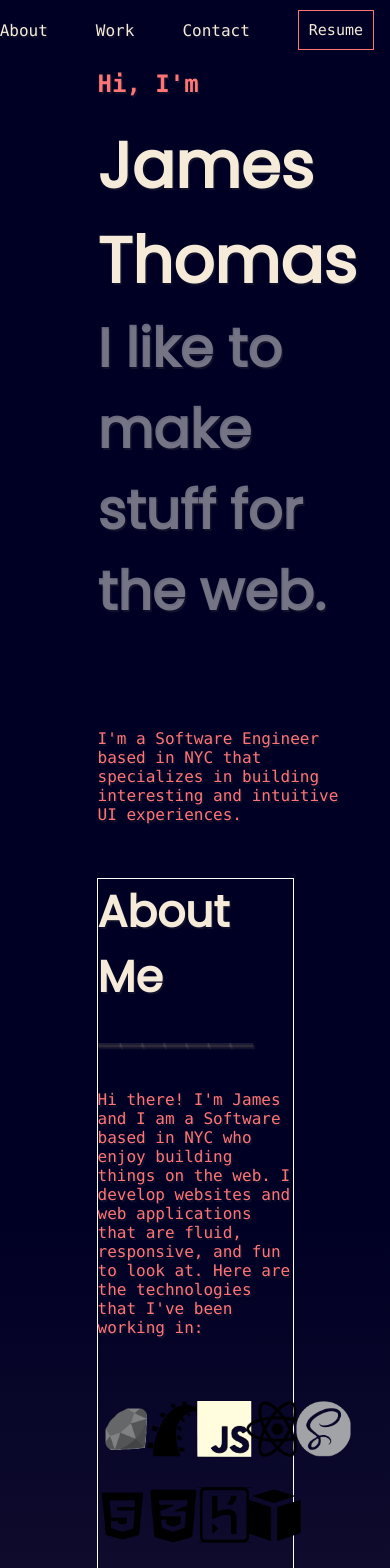
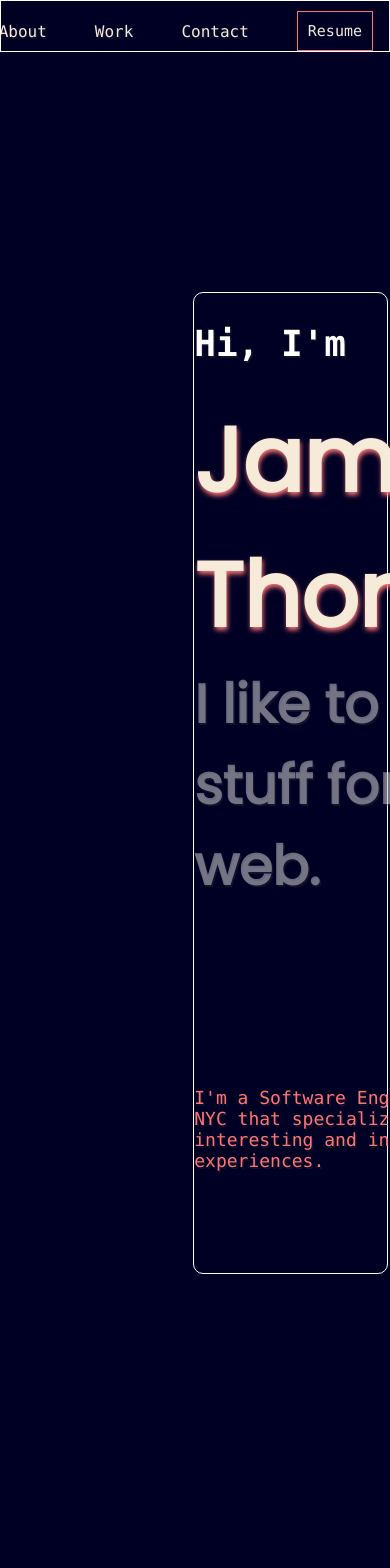
Before and after one commit to jtx007/personalWebsite, a React (Create React App) app: page / in a window 390 px wide. Shown: the top 1568 px of the page. Built offline with nearby package versions, Linux system fonts and the light colour scheme; a web font is replaced by a local one.

Commit message:
added a media query and use css grid to layout website

```diff
--- a/public/index.html
+++ b/public/index.html
@@ -22,7 +22,7 @@
       work correctly both with client-side routing and a non-root public URL.
       Learn how to configure a non-root public URL by running `npm run build`.
     -->
-    <title>James Thomas</title>
+    <title>James Thomas | Software Engineer</title>
   </head>
   <body>
     <noscript>
--- a/src/App.css
+++ b/src/App.css
@@ -1,5 +1,9 @@
 html {
     scroll-behavior: smooth;
+}
+
+* {
+    box-sizing: border-box;
 }
 
 
@@ -8,10 +12,19 @@ body {
     font-family: SF Mono, Lucida Console, Monaco, monospace;
     font-weight: 500;
     text-shadow: 1.5px 1.5px rgba(70, 65, 65, 0.26);
-    color: rgb(255, 117, 117);
+    color: rgb(255, 255, 255);
     margin: 0px;
     background-repeat: no-repeat;
     background-image: linear-gradient(rgb(0, 0, 36) 40%, rgba(25, 2, 36, 0.787));
+}
+
+.site-layout {
+    margin-top: 15rem;
+    display: grid;
+    grid-row-gap: 30rem;
+    grid-template-rows: auto;
+    grid-template-columns: auto;
+    padding-bottom: 10rem;
 }
 
 .name {
@@ -20,9 +33,10 @@ sans-serif;
 
 font-weight: bolder;
 color: rgb(245, 235, 216);
-font-size: 64px;
+font-size: 90px;
 padding: 0;
 margin: 0;
+text-shadow: 1px 3px 5px rgb(255, 117, 117);
 }
 
 .header {
@@ -45,9 +59,11 @@ margin: 0;
     font-size: 44px;
     padding: 0;
     margin: 0;
-    position: relative;
-    bottom: 100px;
-    left: 100px;
+
+}
+
+.greeting {
+    font-size: 36px;
 }
 
 .title-line {
@@ -66,13 +82,18 @@ margin: 0;
 
 }
 
+.intro-blurb {
+    color: rgb(255, 117, 117);
+    font-size: 18px;
+}
+
 
 .link-bar {
     display: flex;
     justify-content: flex-end;
     align-items: center;
     padding-top: 10px;
-
+    border: 1px solid white;
 
 }
 
@@ -138,7 +159,8 @@ a:hover {
     display: flex;
     flex-flow: column wrap;
     text-align: left;
-    width: 50%;
+    border: 1px solid white;
+    width: 50vw;
     margin: 0 auto;
 
 }
@@ -148,12 +170,30 @@ a:hover {
 
 .aboutskills-container {
     color: rgb(255, 117, 117);
-    width: 50%;
+
     border: 1px solid white;
+    width: 50vw;
     margin: 0 auto;
-
 }
 
+.skills-container {
+    display: flex;
+    flex-flow: row wrap;
+    justify-content: space-around;
+    margin-top: 5rem;
+    margin-bottom: 5rem;
+}
+
+.skills-container figure {
+    flex: 0 0 10%;
+}
+
+
+figure {
+    margin: 0;
+    padding: 0;
+    text-align: center;
+}
 
 
 
@@ -169,16 +209,14 @@ a:hover {
 
 
 .about-me-blurb {
-    margin: 0 auto;
-    max-width: 30rem;
     text-align: center;
 }
 
 
 
 .projects-header {
+    margin-top: 5rem;
     padding-top: 2rem;
-    margin: 0 auto;
     border: 1px solid white;
 }
 
@@ -203,15 +241,8 @@ a:hover {
 
 
 .project-description {
-    background-color: rgba(66, 12, 66, 0.644);
+    background-color: rgb(4, 10, 46);
 
-}
-.skills-container {
-    margin: 4rem auto;
-    display: grid;
-    max-width: 20rem;
-    grid-gap: 30px;
-    grid-template-columns: 10% 10% 10% 10% 10%;
 }
 
 .icon {
@@ -223,3 +254,42 @@ a:hover {
     width: 200px;
     border-radius: 10px;
 }
+
+
+/* Iphone X/XS screen sizes */
+@media screen and (max-width: 375px ) {
+    .site-layout {
+        grid-row-gap: 10rem;
+    }
+
+    .top-container {
+        margin-top: -5rem;
+        width: 100vw;
+    }
+
+    .link-bar {
+        justify-content: space-around;
+        font-size: 13px;
+    }
+
+    .button-link {
+        font-size: 13px;
+        padding: 6px;
+        width: 60px;
+    }
+
+    button {
+        margin-left: 0;
+        margin-right: 0;
+    }
+
+    .link-bar .nav-link,
+    button {
+        margin-left: 0;
+        margin-right: 0;
+    }
+
+    .aboutskills-container {
+        width: 100vw;
+    }
+}
--- a/src/App.js
+++ b/src/App.js
@@ -1,5 +1,4 @@
 import React, { Component } from 'react';
-import ReactDOM from 'react-dom';
 
 import FirstComponent from './components/FirstComponent'
 import AboutContainer from './components/AboutContainer.js'
@@ -9,29 +8,18 @@ import './App.css';
 
 class App extends Component {
 
-  componentDidUpdate() {
-    ReactDOM.findDOMNode(this).scrollTop = 0
-  }
 
-  state = {
-    addShadowClass: false
-  }
-
-  addShadowClass = () => {
-    this.setState({
-      addShadowClass: true
-    })
-  }
 
 
   render() {
-    console.log(this.state.addShadowClass)
     return (
-      <div onScroll={this.addShadowClass} >
-        <LinkBar shadowClass={this.state.addShadowClass} />
-        <FirstComponent/>
-        <AboutContainer/>
-        <ProjectContainer/>
+      <div>
+        <LinkBar/>
+        <div class="site-layout">
+          <FirstComponent/>
+          <AboutContainer/>
+          <ProjectContainer/>
+        </div>
       </div>
 
     )
--- a/src/components/AboutContainer.js
+++ b/src/components/AboutContainer.js
@@ -4,10 +4,12 @@ import SkillsContainer from './SkillsContainer'
 export default class AboutContainer extends Component {
     render () {
         return (
-            <div className="aboutskills-container">
+            < div className ="aboutskills-container"
+            id="about-me-blurb"
+            >
                     <div>
                             < h2 className = "header"> About Me <span className="title-line">⎯⎯⎯⎯⎯⎯⎯</span></h2>
-                        <div id="about-me-blurb">
+                        <div>
                             <p>Hi there! I'm James and I am a Software based in NYC who enjoy building things on the web. I develop websites and web applications that are fluid, responsive, and fun to look at. Here are the technologies that I've been working in:</p>
                         </div>
                         <SkillsContainer/>
--- a/src/components/FirstComponent.js
+++ b/src/components/FirstComponent.js
@@ -6,8 +6,8 @@ export default class FirstComponent extends Component {
         <div>
 
                 <div className="top-container">
-                    <h2>Hi, I'm </h2>
-                    <h1 className="name">James Thomas</h1>
+                    <h2 className="greeting">Hi, I'm </h2>
+                    <h1 className="name">James Thomas.</h1>
                     <h2 className="tagline">I like to make stuff for the web.</h2>
                     <div className="intro-blurb">
                         < p > I'm a Software Engineer based in NYC that specializes in building interesting and intuitive UI experiences.</p>
--- a/src/components/SkillsContainer.js
+++ b/src/components/SkillsContainer.js
@@ -13,15 +13,42 @@ export default class SkillsContainer extends Component {
     render () {
         return (
             <div className="skills-container">
+                <figure>
                     <img className="icon" alt="ruby" src={rubyicon}/>
+                    <figcaption>Ruby</figcaption>
+                </figure>
+                <figure>
                     <img className="icon" alt="rails" src={railsicon} />
+                    <figcaption>Ruby On Rails</figcaption>
+                </figure>
+                <figure>
                     <img className="icon" alt="javascript" src={javascripticon}/>
+                    <figcaption>JavaScript</figcaption>
+                </figure>
+                <figure>
                     <img className="icon" alt="react" src={reacticon} />
+                    <figcaption>React.js</figcaption>
+                </figure>
+                <figure>
                     <img className="icon" alt="sass" src={sassicon} />
+                    <figcaption>SASS</figcaption>
+                </figure>
+                <figure>
                     <img className="icon" alt="html" src={htmlicon} />
+                    <figcaption>HTML</figcaption>
+                </figure>
+                <figure>
                     <img className="icon" alt="css" src={cssicon} />
+                    <figcaption>CSS</figcaption>
+                </figure>
+                <figure>
                     <img className="icon" alt="heroku" src={herokuicon} />
+                    <figcaption>Heroku</figcaption>
+                </figure>
+                <figure>
                     <img className="icon" alt="aws" src={awsicon} />
+                    <figcaption>AWS</figcaption>
+                </figure>
             </div>
         )
     }
```
Lines whose indentation alone changed are shown as unchanged.
